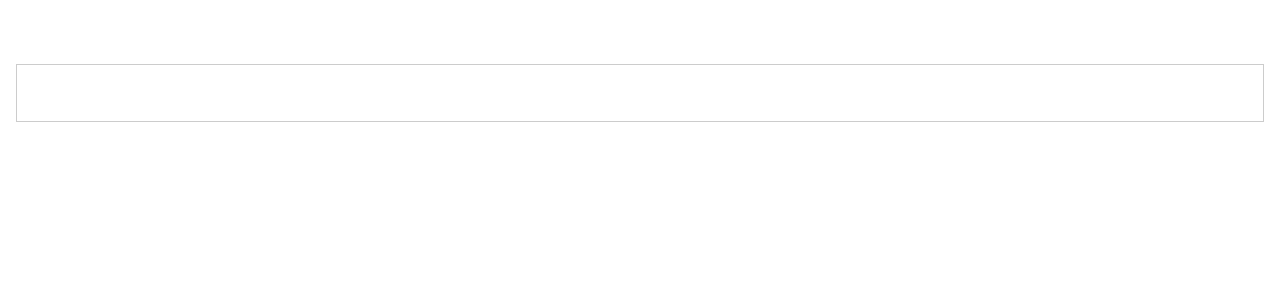
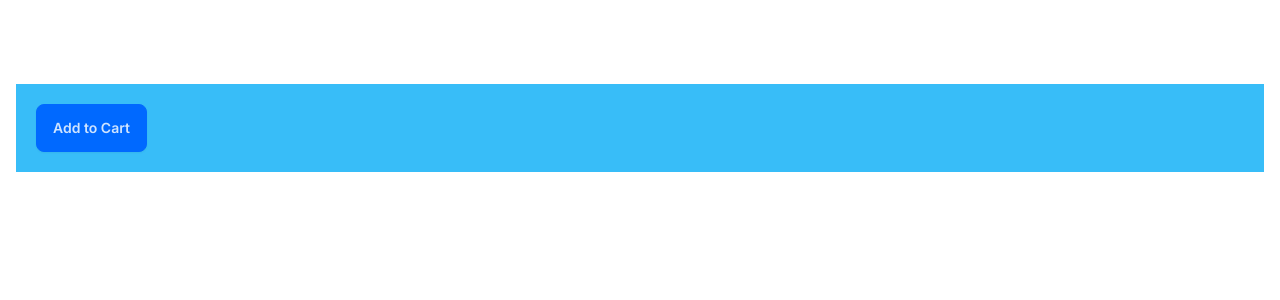
Before and after one commit to briansaka/next--app, a Next.js app: page / in a window 1280 px wide. Shown: the top 300 px of the page. Built offline with nearby package versions, Linux system fonts and the light colour scheme.

Commit message:
styling with tailwind css

```diff
--- a/app/components/AddToCart.tsx
+++ b/app/components/AddToCart.tsx
@@ -4,7 +4,7 @@ import React from 'react'
 const AddToCart = () => {
   return (
     <div>
-        <button onClick={()=> console.log('Click')}> Add to Cart</button>
+        <button className='btn btn-primary' onClick={()=> console.log('Click')}> Add to Cart</button>
     </div>
   )
 }
--- a/app/components/ProductCard.tsx
+++ b/app/components/ProductCard.tsx
@@ -2,13 +2,11 @@
 
 import React from 'react'
 import AddToCart from './AddToCart';
-import styles from './ProductCard.module.css';
 
-styles.card
 
 const ProductCard = () => {
   return (
-    <div className= {styles.card}>
+    <div className='p-5 my-5 bg-sky-400 text-white text-xl hover:bg-sky-500'>
         <AddToCart/>
     </div>
   )
--- a/app/globals.css
+++ b/app/globals.css
@@ -4,6 +4,7 @@
 
 :root {
   --foreground-rgb: 0, 0, 0;
+  /* background-color: white; */
 }
 
 @media (prefers-color-scheme: light) {
--- a/app/layout.tsx
+++ b/app/layout.tsx
@@ -15,7 +15,7 @@ export default function RootLayout({
   children: React.ReactNode
 }) {
   return (
-    <html lang="en">
+    <html lang="en" data-theme='winter'>
       <body className={inter.className}>{children}</body>
     </html>
   )
--- a/app/users/page.tsx
+++ b/app/users/page.tsx
@@ -13,9 +13,21 @@ const Userspage = async () => {
     <>
     <h1>Users</h1>
     <p>{new Date().toLocaleTimeString()}</p>
-    <ul>
-        {users.map(user=> <li key={user.id}>{user.name}</li>)}
-    </ul>
+    <table className='table table-bordered'>
+      <thead>
+        <tr>
+          <th>Name</th>
+          <th>Email</th>
+        </tr>
+      </thead>
+      <tbody>
+      {users.map(user=> <tr key={user.id}>
+      <th>{user.name}</th>
+      <th>{user.name}</th>
+      </tr>)}
+      </tbody>
+
+    </table>
     </>
 
   )
--- a/package.json
+++ b/package.json
@@ -21,5 +21,8 @@
     "react-dom": "19.0.0",
     "tailwindcss": "3.4.17",
     "typescript": "5.7.3"
+  },
+  "devDependencies": {
+    "daisyui": "^4.12.23"
   }
 }
--- a/tailwind.config.ts
+++ b/tailwind.config.ts
@@ -15,6 +15,9 @@ const config: Config = {
       },
     },
   },
-  plugins: [],
+  plugins: [require('daisyui'),],
+  daisyui: {
+    themes: ["winter"],
+  },
 }
 export default config
```
Also changed, not shown: 1 other file (tests, documents, lock files or other folders).
